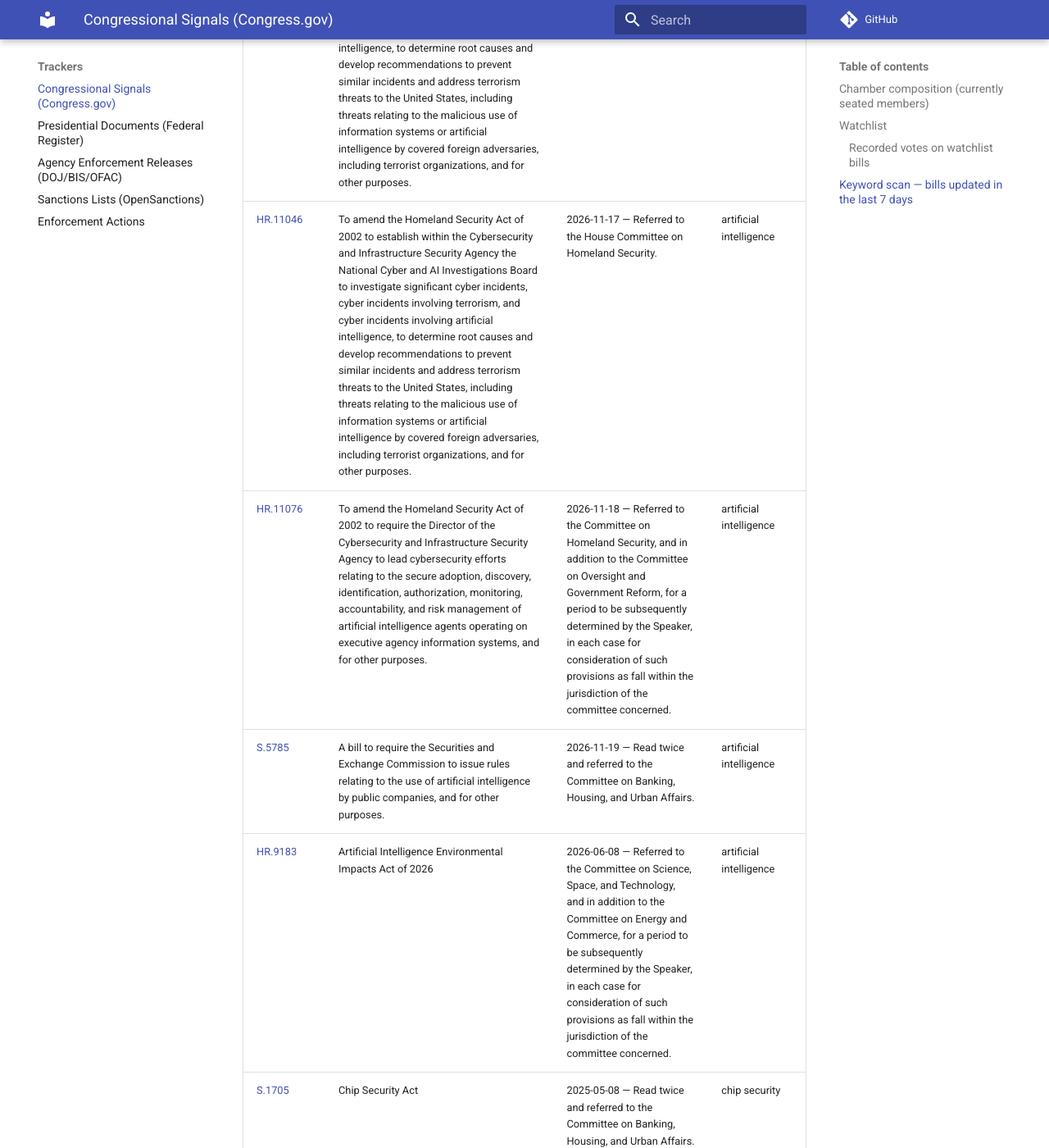
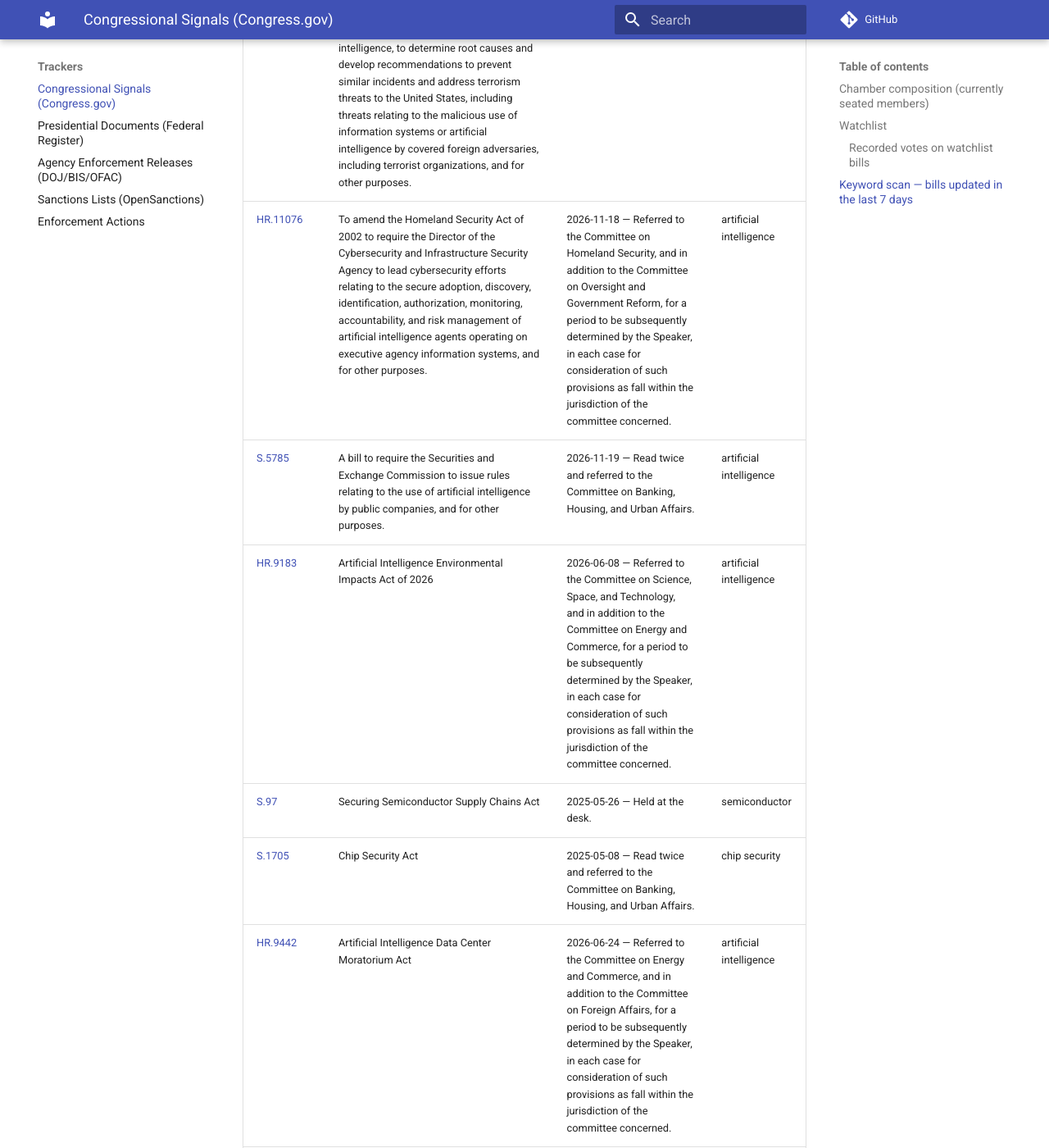
Before and after one commit to felipelago17/Congressional-Influence-Sanctions-Export-Controls, an MkDocs documentation site: the page built from docs/trackers/congress-signals.md, in a window 1280 px wide and 1400 px high, scrolled down 2632 px. Shown: the whole window at 82% size. Built offline with MkDocs 1.6.1 and Material for MkDocs 9.7.7, drawn with Linux system fonts in a browser that asks for light colours; comment, search, counter and statistics services are not loaded; some of the changed text lies outside the part shown.

Commit message:
data: congress signals 2026-11-22

```diff
--- a/docs/trackers/congress-signals.md
+++ b/docs/trackers/congress-signals.md
@@ -40,14 +40,14 @@ Keywords: `sanction`, `export control`, `export administration`, `entity list`,
 | [S.4727](https://www.congress.gov/bill/119th-congress/senate-bill/4727) | Artificial Intelligence Environmental Impacts Act of 2026 | 2026-06-09 — Read twice and referred to the Committee on Environment and Public Works. | artificial intelligence |
 | [S.3519](https://www.congress.gov/bill/119th-congress/senate-bill/3519) | Remote Access Security Act | 2025-12-17 — Read twice and referred to the Committee on Banking, Housing, and Urban Affairs. | remote access |
 | [HR.11046](https://www.congress.gov/bill/119th-congress/house-bill/11046) | To amend the Homeland Security Act of 2002 to establish within the Cybersecurity and Infrastructure Security Agency the National Cyber and AI Investigations Board to investigate significant cyber incidents, cyber incidents involving terrorism, and cyber incidents involving artificial intelligence, to determine root causes and develop recommendations to prevent similar incidents and address terrorism threats to the United States, including threats relating to the malicious use of information systems or artificial intelligence by covered foreign adversaries, including terrorist organizations, and for other purposes. | 2026-11-17 — Referred to the House Committee on Homeland Security. | artificial intelligence |
-| [HR.11046](https://www.congress.gov/bill/119th-congress/house-bill/11046) | To amend the Homeland Security Act of 2002 to establish within the Cybersecurity and Infrastructure Security Agency the National Cyber and AI Investigations Board to investigate significant cyber incidents, cyber incidents involving terrorism, and cyber incidents involving artificial intelligence, to determine root causes and develop recommendations to prevent similar incidents and address terrorism threats to the United States, including threats relating to the malicious use of information systems or artificial intelligence by covered foreign adversaries, including terrorist organizations, and for other purposes. | 2026-11-17 — Referred to the House Committee on Homeland Security. | artificial intelligence |
 | [HR.11076](https://www.congress.gov/bill/119th-congress/house-bill/11076) | To amend the Homeland Security Act of 2002 to require the Director of the Cybersecurity and Infrastructure Security Agency to lead cybersecurity efforts relating to the secure adoption, discovery, identification, authorization, monitoring, accountability, and risk management of artificial intelligence agents operating on executive agency information systems, and for other purposes. | 2026-11-18 — Referred to the Committee on Homeland Security, and in addition to the Committee on Oversight and Government Reform, for a period to be subsequently determined by the Speaker, in each case for consideration of such provisions as fall within the jurisdiction of the committee concerned. | artificial intelligence |
 | [S.5785](https://www.congress.gov/bill/119th-congress/senate-bill/5785) | A bill to require the Securities and Exchange Commission to issue rules relating to the use of artificial intelligence by public companies, and for other purposes. | 2026-11-19 — Read twice and referred to the Committee on Banking, Housing, and Urban Affairs. | artificial intelligence |
 | [HR.9183](https://www.congress.gov/bill/119th-congress/house-bill/9183) | Artificial Intelligence Environmental Impacts Act of 2026 | 2026-06-08 — Referred to the Committee on Science, Space, and Technology, and in addition to the Committee on Energy and Commerce, for a period to be subsequently determined by the Speaker, in each case for consideration of such provisions as fall within the jurisdiction of the committee concerned. | artificial intelligence |
+| [S.97](https://www.congress.gov/bill/119th-congress/senate-bill/97) | Securing Semiconductor Supply Chains Act | 2025-05-26 — Held at the desk. | semiconductor |
 | [S.1705](https://www.congress.gov/bill/119th-congress/senate-bill/1705) | Chip Security Act | 2025-05-08 — Read twice and referred to the Committee on Banking, Housing, and Urban Affairs. | chip security |
 | [HR.9442](https://www.congress.gov/bill/119th-congress/house-bill/9442) | Artificial Intelligence Data Center Moratorium Act | 2026-06-24 — Referred to the Committee on Energy and Commerce, and in addition to the Committee on Foreign Affairs, for a period to be subsequently determined by the Speaker, in each case for consideration of such provisions as fall within the jurisdiction of the committee concerned. | artificial intelligence |
+| [S.97](https://www.congress.gov/bill/119th-congress/senate-bill/97) | Securing Semiconductor Supply Chains Act | 2025-05-26 — Held at the desk. | semiconductor |
 | [HR.5532](https://www.congress.gov/bill/118th-congress/house-bill/5532) | Russia-North Korea Cooperation Sanctions Act | 2024-12-17 — Referred to the Subcommittee on Trade. | sanction |
-| [S.97](https://www.congress.gov/bill/119th-congress/senate-bill/97) | Securing Semiconductor Supply Chains Act | 2025-05-26 — Held at the desk. | semiconductor |
 | [HR.8152](https://www.congress.gov/bill/118th-congress/house-bill/8152) | Remote Access Security Act | 2024-09-10 — Received in the Senate and Read twice and referred to the Committee on Banking, Housing, and Urban Affairs. | remote access |
 | [S.4214](https://www.congress.gov/bill/119th-congress/senate-bill/4214) | Artificial Intelligence Data Center Moratorium Act | 2026-03-25 — Read twice and referred to the Committee on Commerce, Science, and Transportation. | artificial intelligence |
 | [S.4487](https://www.congress.gov/bill/118th-congress/senate-bill/4487) | Small Business Artificial Intelligence Training Act of 2024 | 2024-08-01 — Placed on Senate Legislative Calendar under General Orders. Calendar No. 487. | artificial intelligence |
```
Also changed, not shown: other parts of docs/trackers/congress-signals.md (+1 -1 lines), 1 other file.
